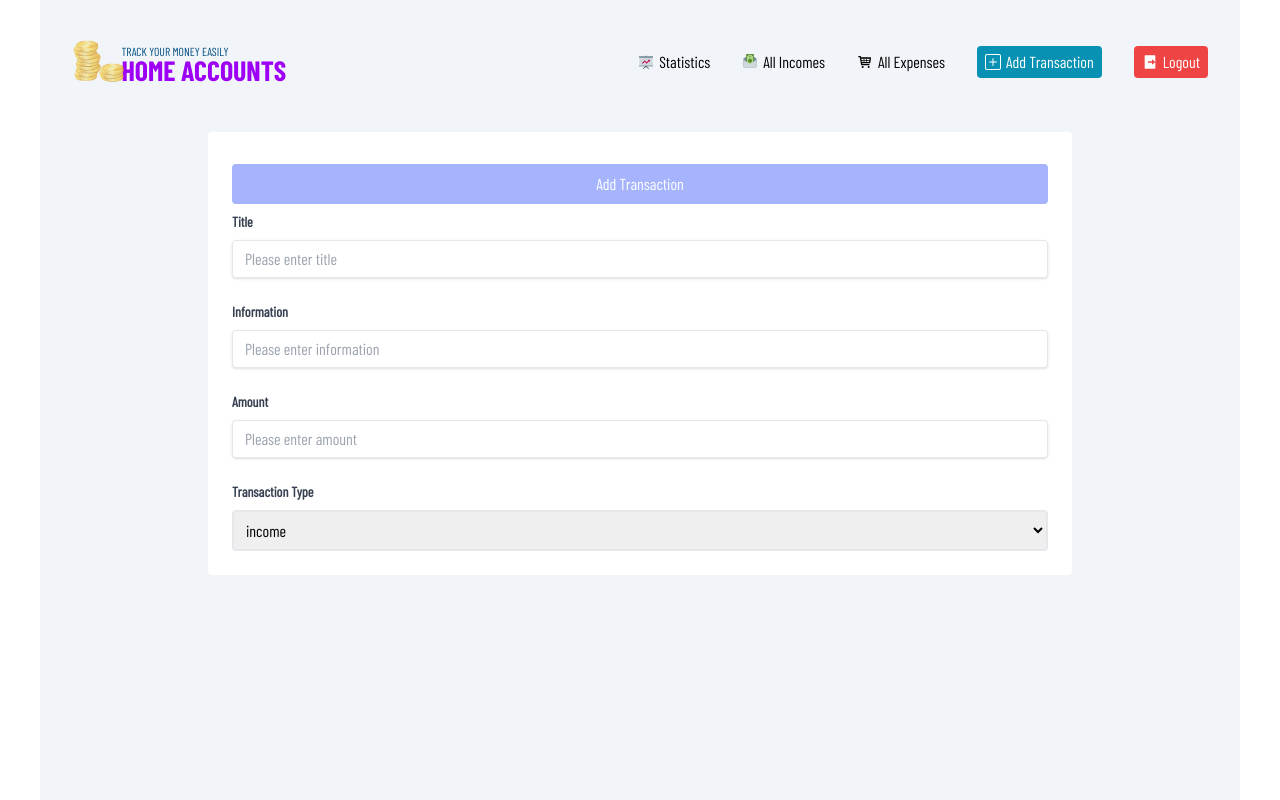
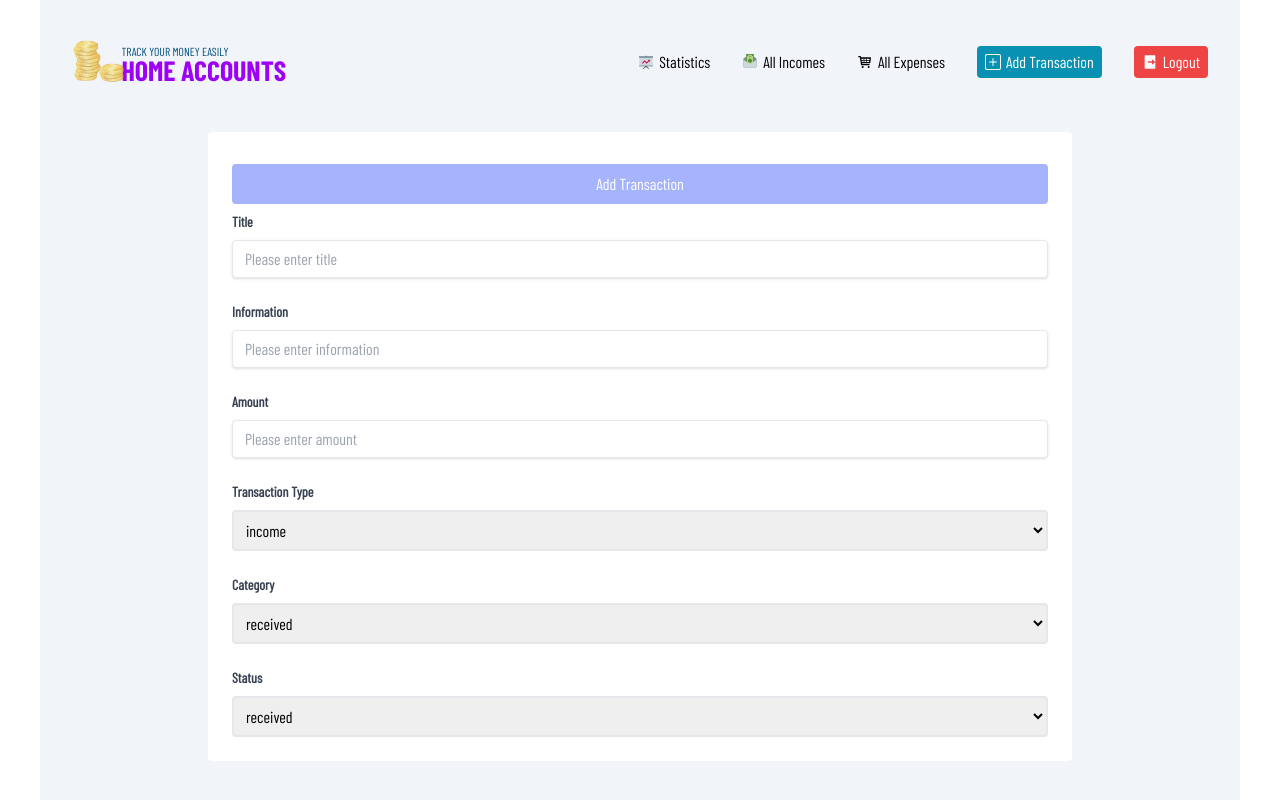
Before and after one commit to ajkacca457/home_accounts, a React (Create React App) app in the folder client/: page /dashboard/add-transaction in a window 1280 px wide. Built offline with nearby package versions, Linux system fonts and the light colour scheme; sample sign-in values are in the browser's storage.

Commit message:
update form

```diff
--- a/client/src/components/AddForm.js
+++ b/client/src/components/AddForm.js
@@ -8,10 +8,13 @@ const AddForm = () => {
         title:"",
         information:"",
         amount:"",
+        category:"",
+        status:""
     }
 
 
     const [formvalues,setFormValues]= useState(initialValues);
+    console.log(formvalues.type);
 
 const handleSubmit=(e)=>{
     e.preventDefault();
@@ -20,7 +23,6 @@ const handleSubmit=(e)=>{
 
 const handleChange=(e)=>{
     setFormValues({...formvalues,[e.target.name]:e.target.value});
-    console.log(formvalues);
 }
 
   return (
@@ -33,6 +35,32 @@ const handleChange=(e)=>{
            <option value="income">income</option>
            <option value="expense">expense</option>
         </select>
+
+        {formvalues.type && formvalues.type==="income"?
+            <>
+            <label htmlFor="category" className="block text-gray-700 text-sm font-bold mt-6 mb-2">Category</label>
+            <select name="category" id="category" value={formvalues.category} onChange={handleChange} className="w-full py-2 px-2 border-2 rounded ">
+                <option value="received">received</option>
+                <option value="incoming">incoming</option>
+             </select>
+             <label htmlFor="status" className="block text-gray-700 text-sm font-bold mt-6 mb-2">Status</label>
+            <select name="status" id="status" value={formvalues.status} onChange={handleChange} className="w-full py-2 px-2 border-2 rounded ">
+                <option value="received">received</option>
+                <option value="incoming">incoming</option>
+            </select>
+            </>:
+            <>
+            <select name="type" id="type" value={formvalues.category} onChange={handleChange} className="w-full py-2 px-2 border-2 rounded ">
+                <option value="income">income</option>
+                <option value="expense">expense</option>
+            </select>
+            <select name="type" id="type" value={formvalues.status} onChange={handleChange} className="w-full py-2 px-2 border-2 rounded ">
+                <option value="income">income</option>
+                <option value="expense">expense</option>
+            </select>
+            </>
+            }
+
     </form>
   )
 }
```
